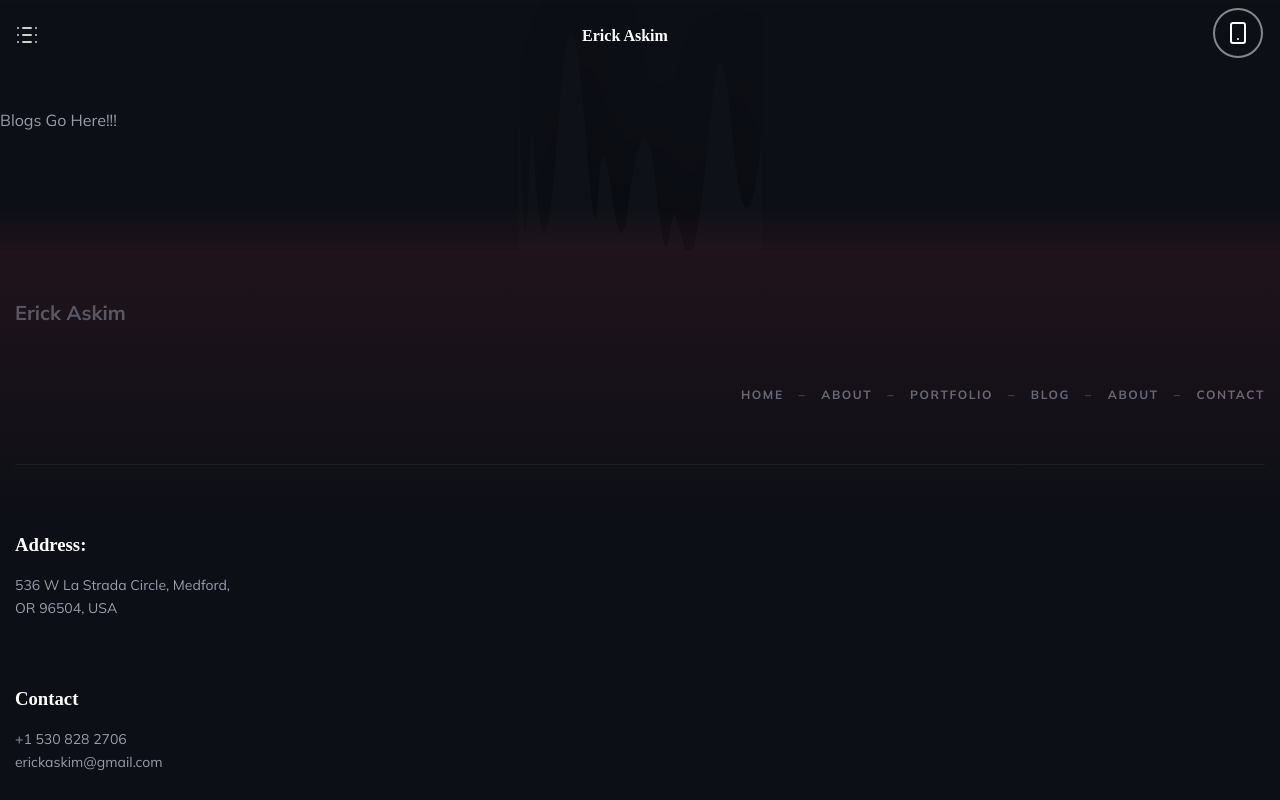
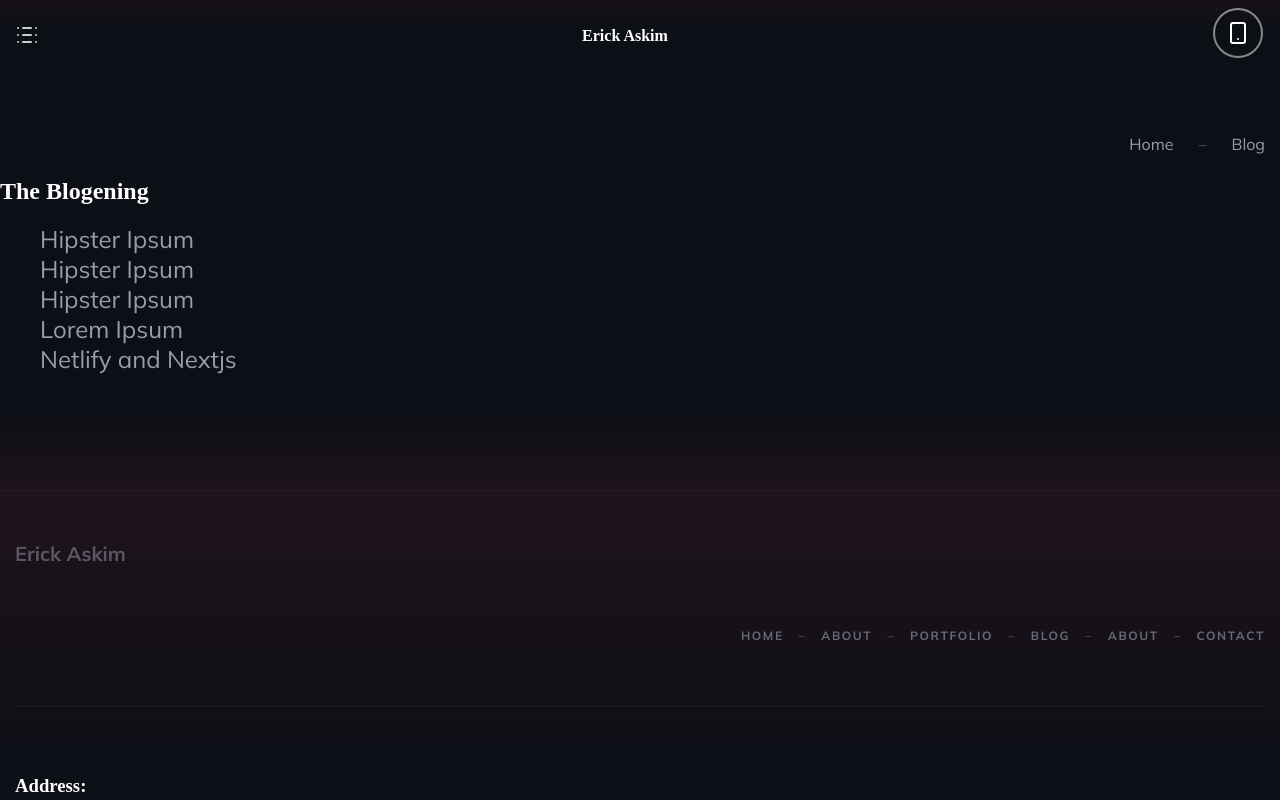
Before and after one commit to Guitarninja1/erickaskim.com, a Next.js app: page /blog in a window 1280 px wide. Shown: the top 800 px of the page. Built offline with nearby package versions, Linux system fonts and the light colour scheme.

Commit message:
working links

```diff
--- a/components/Footer.module.css
+++ b/components/Footer.module.css
@@ -5,6 +5,7 @@
 		rgba(255, 144, 69, 0) 34%
 	);
 	padding: 0 15px;
+	border-top: 1px solid rgba(255, 255, 255, 0.07);
 }
 .Title {
 	font-family: Mulish;
--- a/lib/api.js
+++ b/lib/api.js
@@ -33,8 +33,6 @@ export function getPostBySlug(slug, fields = []) {
 
 export function getAllPosts(fields = []) {
 	const slugs = getPostSlugs();
-	const posts = slugs
-		.map((slug) => getPostBySlug(slug, fields))
-		.sort((post1, post2) => (post1.date > post2.date ? -1 : 1));
+	const posts = slugs.map((slug) => getPostBySlug(slug, fields));
 	return posts;
 }
--- a/pages/blog.js
+++ b/pages/blog.js
@@ -1,3 +1,11 @@
 import Blog from '../views/Blog';
+import { getAllPosts } from '../lib/api';
 
 export default Blog;
+
+export async function getStaticProps() {
+	const allPosts = getAllPosts(['title', 'slug']);
+	return {
+		props: { allPosts },
+	};
+}
--- a/views/Blog.js
+++ b/views/Blog.js
@@ -1,12 +1,22 @@
+import styles from './Blog.module.css';
 import Header from '../components/Header';
-import styles from './Blog.module.css';
+import Breadcrumbs from '../components/Breadcrumbs';
 
-export default function blog() {
+export default function blog(props) {
+	const allPosts = props.allPosts;
 	return (
 		<div className={styles.TopWrapper}>
 			<div className={styles.BottomWrapper}>
 				<Header />
-				<p>Blogs Go Here!!!</p>
+				<Breadcrumbs page='Blog' />
+				<h2>The Blogening</h2>
+				<ul className={styles.BlogList}>
+					{allPosts.map((post) => (
+						<li className={styles.BloglistUl} key={post.slug}>
+							<a href={`/posts/${post.slug}`}>{post.title}</a>
+						</li>
+					))}
+				</ul>
 			</div>
 		</div>
 	);
--- a/views/Blog.module.css
+++ b/views/Blog.module.css
@@ -10,13 +10,13 @@
 	margin: 0;
 	padding: 0 0 100px 0;
 	background: linear-gradient(
-			360deg,
-			rgba(255, 69, 91, 0.07) 0%,
-			rgba(255, 144, 69, 0) 15%
-		),
-		url(/wierd.svg);
+		360deg,
+		rgba(255, 69, 91, 0.07) 0%,
+		rgba(255, 144, 69, 0) 15%
+	);
+	/* url(/wierd.svg);
 	background-position: bottom;
-	background-repeat: no-repeat;
+	background-repeat: no-repeat; */
 }
 .PageTitleWrapper {
 	display: flex;
@@ -112,3 +112,6 @@
 	border: 2px solid rgba(255, 255, 255, 0.5);
 	padding: 3px 20px;
 }
+.BlogList {
+	list-style: none;
+}
```
Also changed, not shown: pages/posts/module.slug.css (added).
